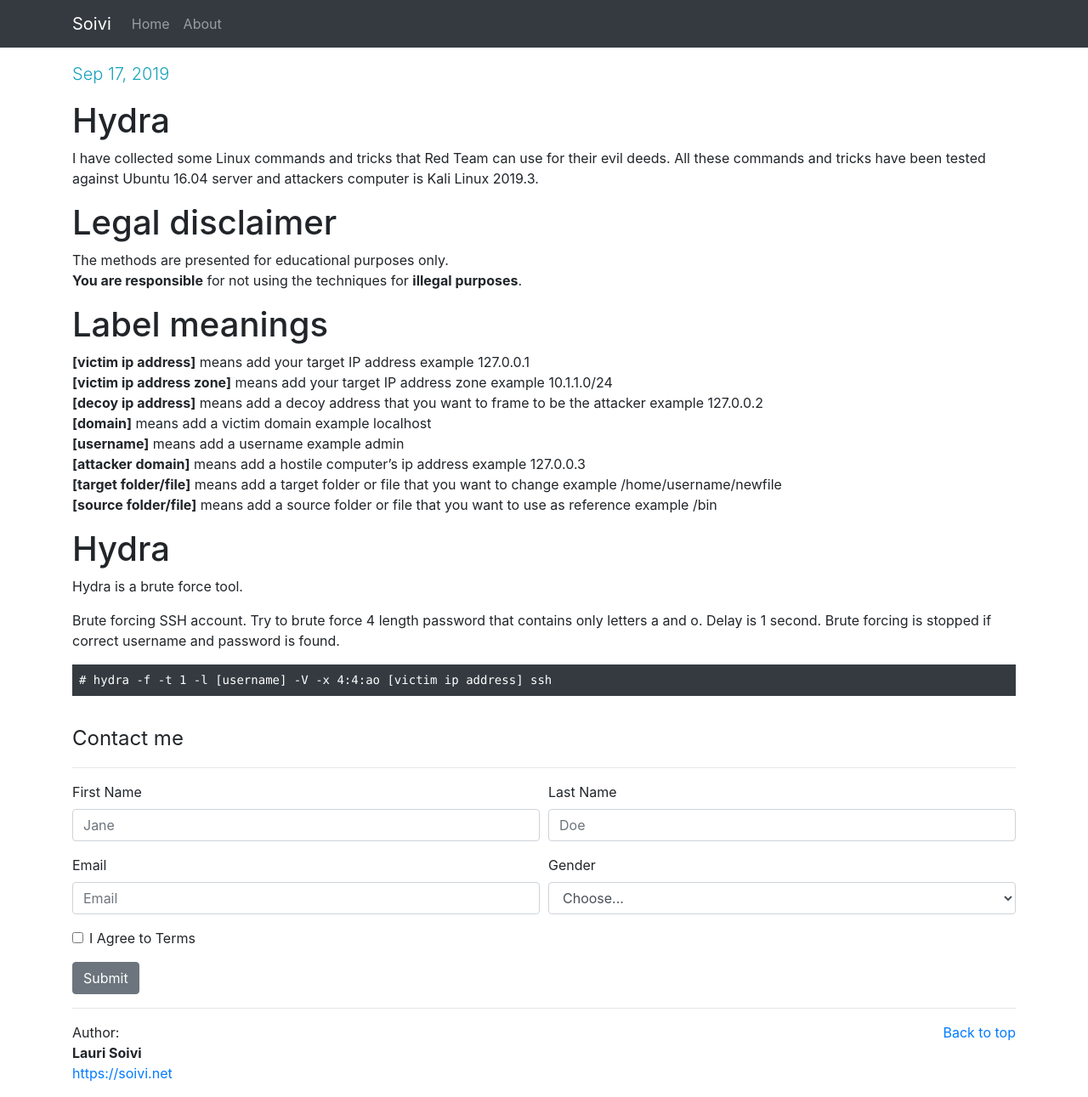
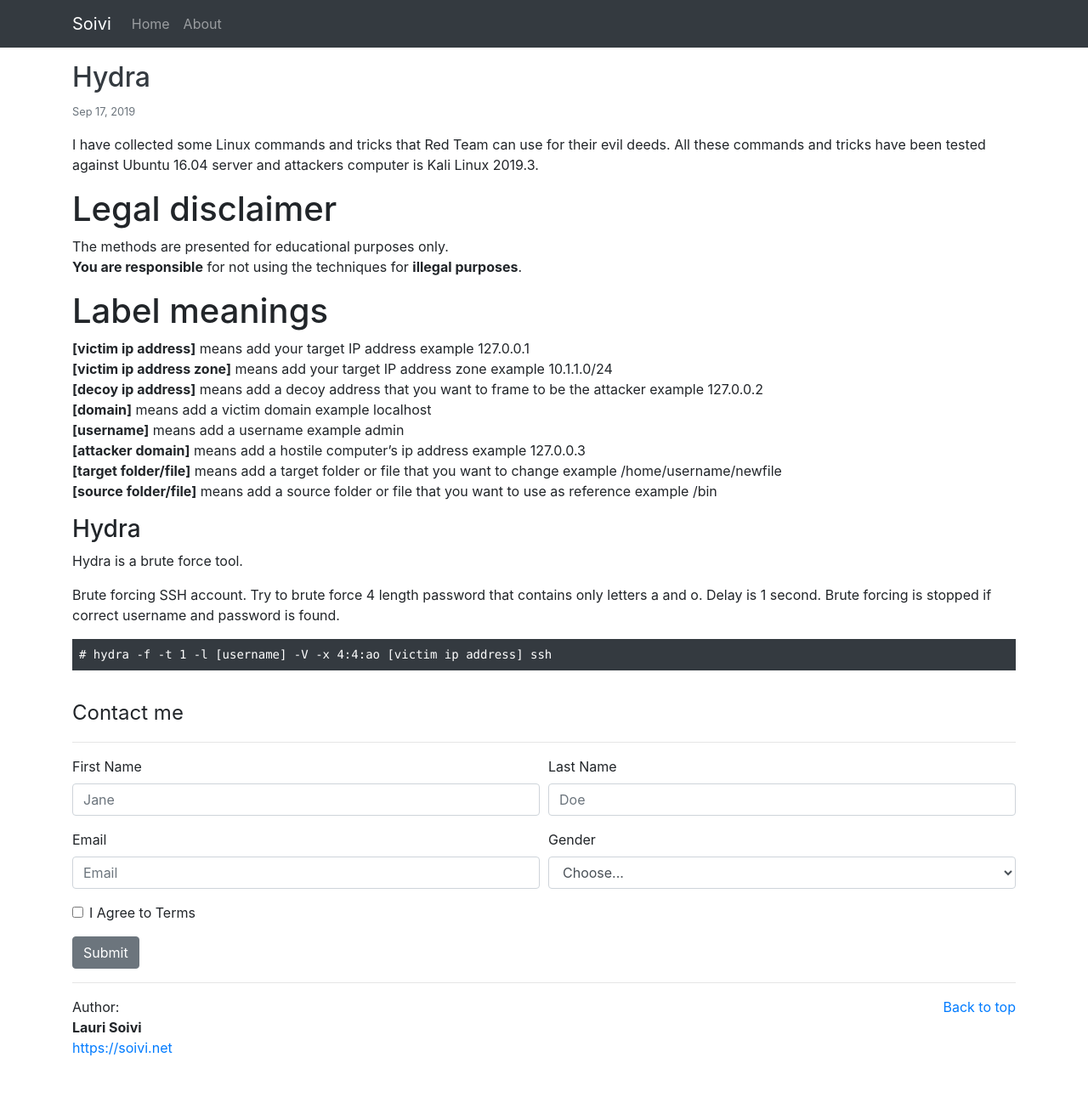
Before and after one commit to Soivi/jekyll-blog, a Jekyll site: the page built from docs/_posts/2019-09-17-hydra.md, in a window 1280 px wide. Shown: the whole page at 85% size. Built offline with Jekyll 4.4.1, drawn with Linux system fonts in a browser that asks for light colours; after the commit the page ends 1261 px from its top, so only the background shows below that.

Commit message:
fixed post styling

```diff
--- a/docs/_includes/post.html
+++ b/docs/_includes/post.html
@@ -1,10 +1,8 @@
 <div id="post" class="container pt-3">
   <div class="row">
     <div class="col">
-      <p class="lead text-info">
-        {{ page.date | date: "%b %-d, %Y" }}
-      </p>
-      <h1>{{ page.title }}</h1>
+      <h2 class="text-dark">{{ page.title }}</h2>
+      <p><small class="text-muted">{{ page.date | date: "%b %-d, %Y" }}</small></p>
       <article>
         {{ content }}
       </article>
--- a/docs/_posts/2019-09-17-hydra.md
+++ b/docs/_posts/2019-09-17-hydra.md
@@ -7,7 +7,7 @@
 
 {% include instructions.md %}
 
-# {{page.title}}
+### {{page.title}}
 Hydra is a brute force tool.
 
 Brute forcing SSH account. Try to brute force 4 length password that contains only letters a and o. Delay is 1 second. Brute forcing is stopped if correct username and password is found.
```
Also changed, not shown: docs/_posts/2019-09-16-nmap.md (+1 -1 lines), docs/_posts/2019-09-18-dos.md (+1 -1 lines), docs/_posts/2019-09-18-slowhttptest.md (+1 -1 lines).
